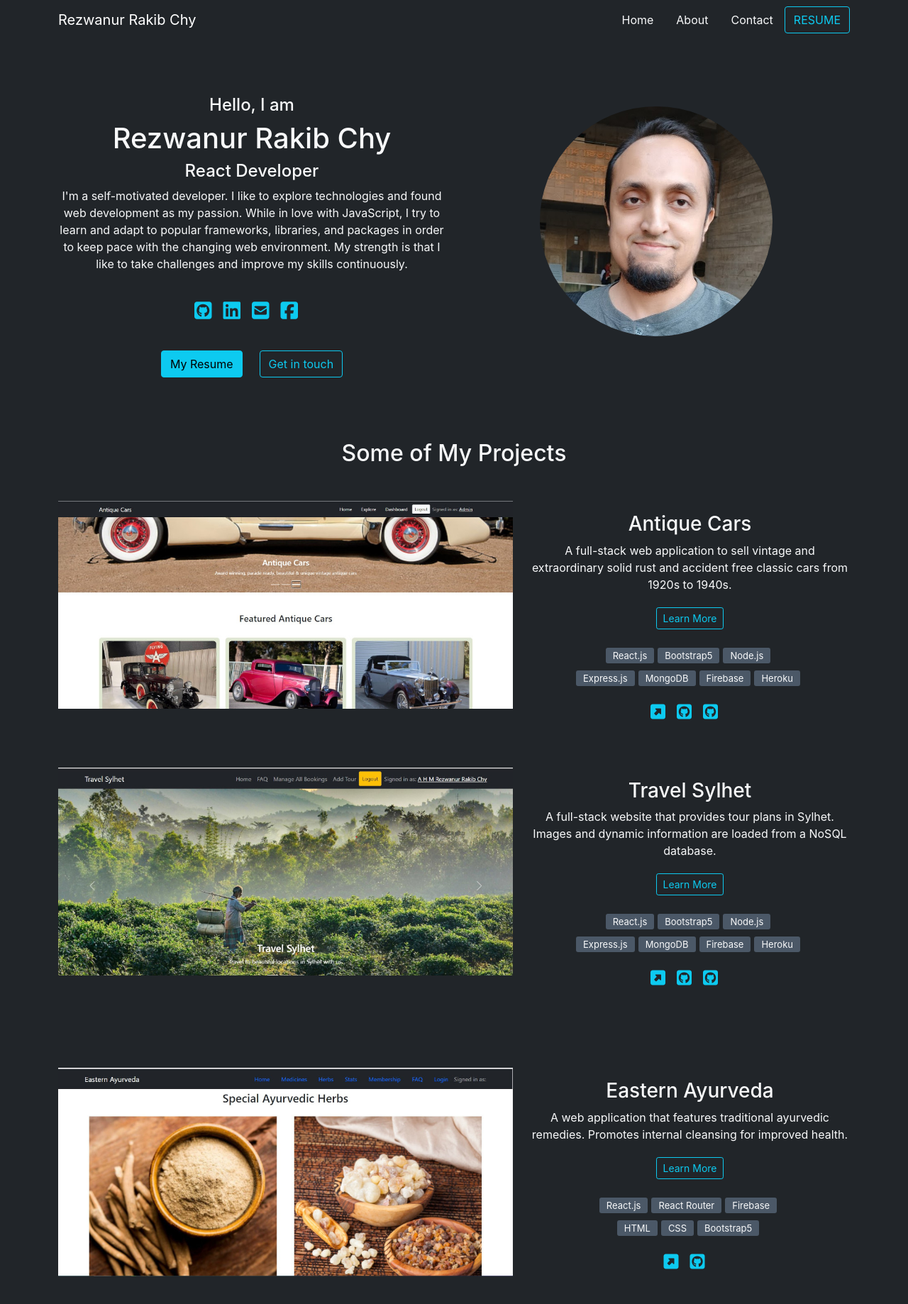
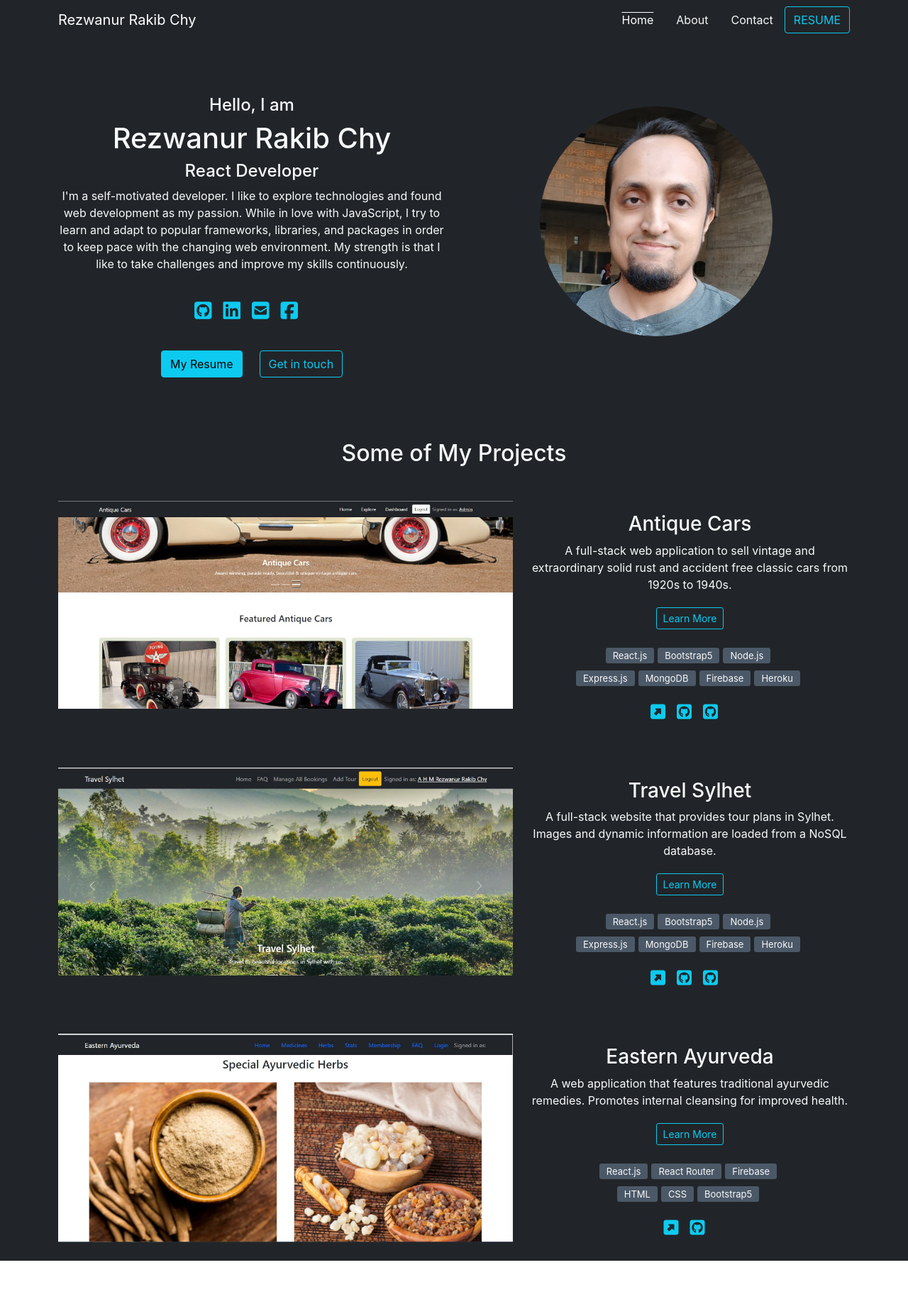
Before and after one commit to rezbd/first-portfolio, a React (Create React App) app: page /home in a window 1280 px wide. Shown: the top 1838 px of the page at 71% size. After the commit the page ends 1777 px from the top, so only its background shows below. Built offline with nearby package versions, Linux system fonts and the light colour scheme.

Commit message:
updated nav active style

```diff
--- /dev/null
+++ b/src/components/Header/Header.css
@@ -0,0 +1,6 @@
+.main-nav{
+    color: whitesmoke;
+}
+.main-nav:hover{
+    color: turquoise;
+}
--- a/src/components/Header/Header.js
+++ b/src/components/Header/Header.js
@@ -1,18 +1,19 @@
 import React from 'react';
 import { Container, Nav, Navbar } from 'react-bootstrap';
-import { Link } from 'react-router-dom';
+import { Link, NavLink } from 'react-router-dom';
+import './Header.css';
 
 const Header = () => {
     return (
         <div>
             <>
-                <Navbar bg="dark" variant="dark" sticky="top" collapseOnSelect expand="lg">
+                <Navbar className="nav-container" bg="dark" variant="dark" sticky="top" collapseOnSelect expand="lg">
                     <Container>
                         <Navbar.Brand href="#home">Rezwanur Rakib Chy</Navbar.Brand>
                         <Navbar.Toggle />
                         <Navbar.Collapse className="justify-content-end">
-                            <Nav.Link className="text-light" as={Link} to="/home">Home</Nav.Link>
-                            <Nav.Link className="text-light" as={Link} to="/about">About</Nav.Link>
+                            <Nav.Link activeStyle={{ color: "white", textDecoration: "overline" }} className="main-nav" as={NavLink} to="/home">Home</Nav.Link>
+                            <Nav.Link activeStyle={{ color: "white", textDecoration: "overline" }} className="main-nav" as={NavLink} to="/about">About</Nav.Link>
                             <Nav.Link className="text-light" as={Link} to="/dashboard">Contact</Nav.Link>
                             <a target="_blank" rel="noreferrer" className="btn btn-outline-info" href="https://drive.google.com/file/d/1Bj5lP8pf-SmNYj5Q_wxbeHvG91n7eHHE/view?usp=sharing">RESUME</a>
                         </Navbar.Collapse>
--- a/src/components/Projects/Projects.js
+++ b/src/components/Projects/Projects.js
@@ -72,7 +72,7 @@ const Projects = () => {
 
                     </div>
                 </div>
-                <div className="row py-5">
+                <div className="row pb-3">
                     <div className="col-12 col-md-7">
                         <img width="100%" src={ayurveda1} alt="" />
                     </div>
```
